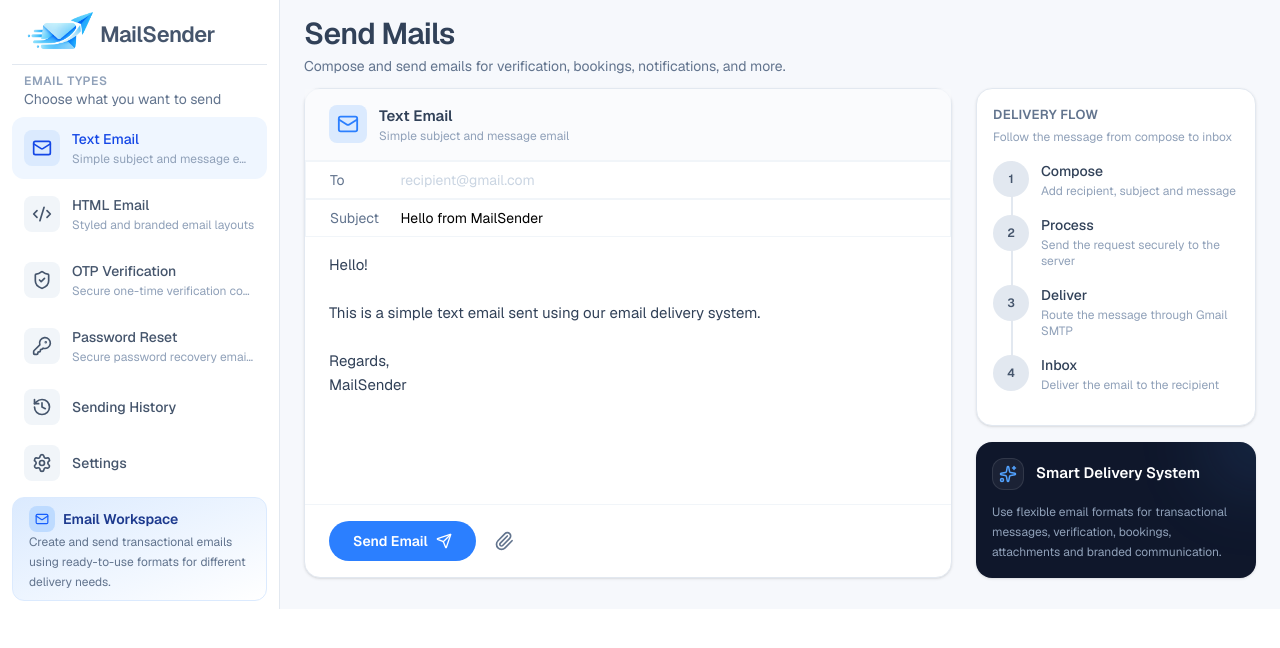
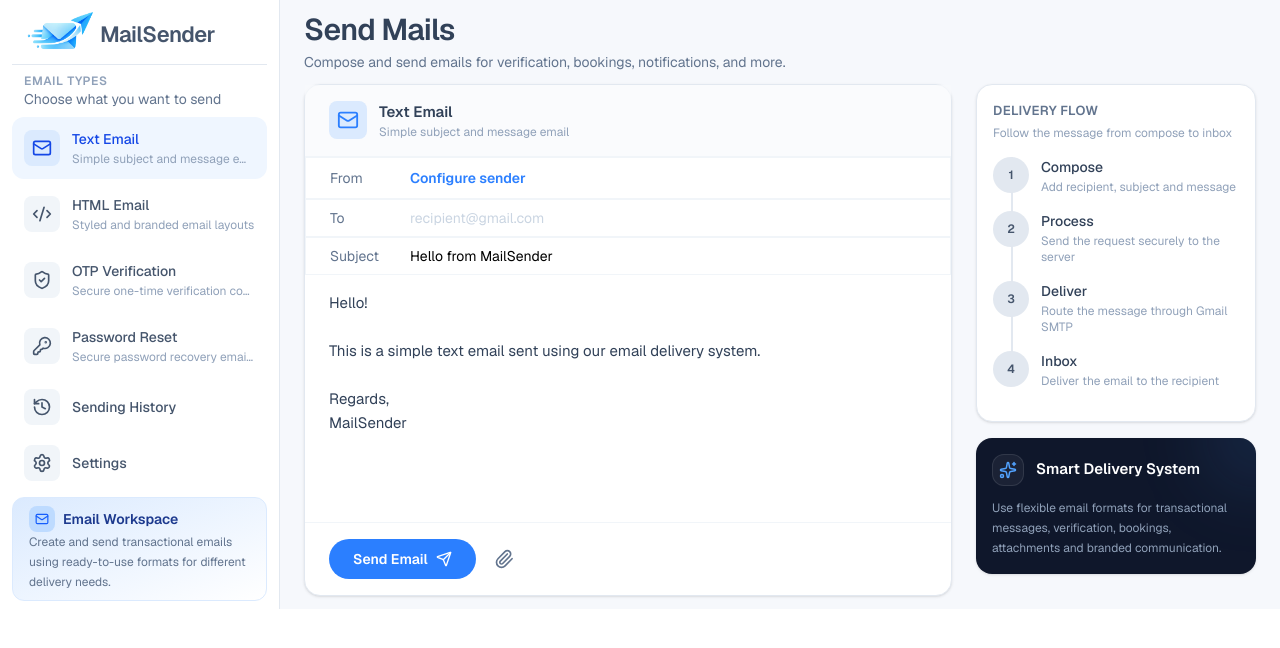
Before and after one commit to AdityaSingh-18/mail-sender, a Next.js app: page / in a window 1280 px wide. Shown: the top 648 px of the page. Built offline with nearby package versions, Linux system fonts and the light colour scheme.

Commit message:
feat: persistent sender details and added sender details in mail composer

```diff
--- a/app/components/EmailWorkspace.tsx
+++ b/app/components/EmailWorkspace.tsx
@@ -35,10 +35,16 @@ const steps = [
 
 type EmailWorkspaceProps = {
   selectedEmailType: EmailTypeId;
+  senderName: string;
+  senderEmail: string;
+  onOpenSettings: () => void;
 };
 
 export const EmailWorkspace = ({
   selectedEmailType,
+  senderName,
+  senderEmail,
+  onOpenSettings,
 }: EmailWorkspaceProps) => {
   const [recipient, setRecipient] = useState("");
   const [subject, setSubject] = useState(emailTemplates.text.subject);
@@ -55,7 +61,7 @@ export const EmailWorkspace = ({
   const EmailIcon = selectedType.icon;
 
   return (
-    <section className="flex-1 p-4 md:px-6">
+    <section className="flex-1 p-3 md:px-6">
       <div className="mb-3">
         <h2 className="text-2xl md:text-3xl text-slate-700 font-semibold tracking-tight">
           Send Mails
@@ -82,9 +88,33 @@ export const EmailWorkspace = ({
             </div>
           </div>
           <div className="flex items-center border border-slate-100 px-4 md:px-6">
+            <label className="w-[80px] shrink-0 py-2 text-sm text-slate-500">
+              From
+            </label>
+
+            <div className="py-2">
+              {senderEmail.trim() ? (
+                <p className="truncate text-sm text-slate-700">
+                  {senderName.trim() || senderEmail.trim()}{" "}
+                  <span className="text-slate-400">
+                    &lt;{senderEmail.trim()}&gt;
+                  </span>
+                </p>
+              ) : (
+                <button
+                  type="button"
+                  onClick={onOpenSettings}
+                  className="text-sm font-semibold text-blue-500 hover:text-blue-600"
+                >
+                  Configure sender
+                </button>
+              )}
+            </div>
+          </div>
+          <div className="flex items-center border border-slate-100 px-4 md:px-6">
             <label
               htmlFor="recipient"
-              className="w-[80px] text-sm text-slate-500 py-2"
+              className="w-[80px] shrink-0 text-sm text-slate-500 py-2"
             >
               To
             </label>
@@ -102,7 +132,7 @@ export const EmailWorkspace = ({
           <div className="flex items-center border border-slate-100 px-4 md:px-6">
             <label
               htmlFor="subject"
-              className="w-[80px] text-sm text-slate-500 py-2"
+              className="w-[80px] shrink-0 text-sm text-slate-500 py-2"
             >
               Subject
             </label>
@@ -128,9 +158,8 @@ export const EmailWorkspace = ({
                 ? "Edit your HTML email..."
                 : "Write your email..."
             }
-            className={`min-h-[260px] w-full resize-none p-4 md:px-6 text-[15px] leading-6 text-slate-700 outline-none placeholder:text-slate-300 ${
-              selectedEmailType === "html" ? "font-mono" : ""
-            }`}
+            className={`min-h-60 w-full resize-none p-4 md:px-6 text-[15px] leading-6 text-slate-700 outline-none
+              placeholder:text-slate-300 sidebar-scroll ${selectedEmailType === "html" ? "font-mono" : ""}`}
           />
           <div className="flex items-center border-t border-slate-100 p-4 md:px-6">
             <button
--- a/app/components/SettingsPanel.tsx
+++ b/app/components/SettingsPanel.tsx
@@ -13,15 +13,32 @@ import {
   UserRound,
 } from "lucide-react";
 
-export const SettingsPanel = () => {
-  const [senderName, setSenderName] = useState("");
-  const [senderEmail, setSenderEmail] = useState("");
-  const [appPassword, setAppPassword] = useState("");
+type SettingsPanelProps = {
+  senderName: string;
+  onSenderNameChange: (value: string) => void;
+  senderEmail: string;
+  onSenderEmailChange: (value: string) => void;
+  appPassword: string;
+  onAppPasswordChange: (value: string) => void;
+  onSaveSettings: () => boolean;
+};
+
+export const SettingsPanel = ({
+  senderName,
+  onSenderNameChange,
+  senderEmail,
+  onSenderEmailChange,
+  appPassword,
+  onAppPasswordChange,
+  onSaveSettings,
+}: SettingsPanelProps) => {
   const [showAppPassword, setShowAppPassword] = useState(false);
   const [validationError, setValidationError] = useState("");
+  const [statusMessage, setStatusMessage] = useState("");
 
   const clearFeedback = () => {
     setValidationError("");
+    setStatusMessage("");
   };
 
   const validateSettings = () => {
@@ -54,9 +71,28 @@ export const SettingsPanel = () => {
     event.preventDefault();
     clearFeedback();
 
-    if (!validateSettings()) {
+    if (!senderName.trim()) {
+      setValidationError("Please enter a sender name.");
       return;
     }
+
+    if (!senderEmail.trim()) {
+      setValidationError("Please enter a sender email address.");
+      return;
+    }
+
+    const emailPattern = /^[^\s@]+@[^\s@]+\.[^\s@]+$/;
+    if (!emailPattern.test(senderEmail.trim())) {
+      setValidationError("Please enter a valid sender email address.");
+      return;
+    }
+
+    if (!onSaveSettings()) {
+      setStatusMessage("Unable to save settings in this browser.");
+      return;
+    }
+
+    setStatusMessage("Sender settings saved successfully.");
   };
 
   const handleTestConnection = () => {
@@ -77,7 +113,7 @@ export const SettingsPanel = () => {
     .join("") || "YN";
 
   return (
-    <section className="flex-1 p-4 md:px-6">
+    <section className="flex-1 p-3 md:px-6">
       <div className="mb-3">
         <h2 className="text-2xl md:text-3xl text-slate-700 font-semibold tracking-tight">
           Settings
@@ -127,7 +163,7 @@ export const SettingsPanel = () => {
                   autoComplete="name"
                   value={senderName}
                   onChange={(event) => {
-                    setSenderName(event.target.value);
+                    onSenderNameChange(event.target.value);
                     clearFeedback();
                   }}
                   placeholder="Your name or business name"
@@ -154,7 +190,7 @@ export const SettingsPanel = () => {
                   autoComplete="email"
                   value={senderEmail}
                   onChange={(event) => {
-                    setSenderEmail(event.target.value);
+                    onSenderEmailChange(event.target.value);
                     clearFeedback();
                   }}
                   placeholder="your-email@gmail.com"
@@ -181,7 +217,7 @@ export const SettingsPanel = () => {
                   autoComplete="new-password"
                   value={appPassword}
                   onChange={(event) => {
-                    setAppPassword(event.target.value);
+                    onAppPasswordChange(event.target.value);
                     clearFeedback();
                   }}
                   placeholder="Enter your App Password"
@@ -214,6 +250,15 @@ export const SettingsPanel = () => {
                 <AlertCircle size={17} className="mt-0.5 shrink-0" />
                 <p>{validationError}</p>
               </div>
+            )}
+
+            {statusMessage && (
+              <p
+                role="status"
+                className="rounded-lg border border-blue-100 bg-blue-50 p-2.5 text-sm text-blue-800"
+              >
+                {statusMessage}
+              </p>
             )}
 
             <div className="flex flex-wrap items-center gap-2 border-t border-slate-100 pt-4">
--- a/app/page.tsx
+++ b/app/page.tsx
@@ -1,14 +1,40 @@
 "use client";
 
-import { useState } from "react";
+import { useEffect, useState } from "react";
 import { EmailWorkspace } from "@/components/EmailWorkspace";
 import { Sidebar, type SidebarSection } from "@/components/Sidebar";
 import { SettingsPanel } from "@/components/SettingsPanel";
 import type { EmailTypeId } from "@/data/email-types";
+import {loadSenderProfile, saveSenderProfile} from "@/utils/sender-settings";
 
 export default function Home() {
   const [selectedEmailType, setSelectedEmailType] = useState<EmailTypeId>("text");
   const [activeSection, setActiveSection] = useState<SidebarSection>("email");
+  const [senderName, setSenderName] = useState("");
+  const [senderEmail, setSenderEmail] = useState("");
+  const [appPassword, setAppPassword] = useState("");
+
+  useEffect(() => {
+    const profile = loadSenderProfile();
+
+    setSenderName(profile.senderName);
+    setSenderEmail(profile.senderEmail);
+  }, []);
+
+  const handleSaveSettings = () => {
+    const profile = {
+      senderName: senderName.trim(),
+      senderEmail: senderEmail.trim(),
+    };
+
+    const saved = saveSenderProfile(profile);
+    if (saved) {
+      setSenderName(profile.senderName);
+      setSenderEmail(profile.senderEmail);
+    }
+
+    return saved;
+  };
 
   return (
     <div className="flex justify-center bg-[#f6f8fc]">
@@ -21,7 +47,25 @@ export default function Home() {
         }}
         onSelectSection={setActiveSection}
       />
-      {activeSection === "settings" ? <SettingsPanel /> : <EmailWorkspace selectedEmailType={selectedEmailType} />}
+
+      {activeSection === "settings" ? (
+        <SettingsPanel
+          senderName={senderName}
+          onSenderNameChange={setSenderName}
+          senderEmail={senderEmail}
+          onSenderEmailChange={setSenderEmail}
+          appPassword={appPassword}
+          onAppPasswordChange={setAppPassword}
+          onSaveSettings={handleSaveSettings}
+        />
+      ) : (
+        <EmailWorkspace
+          selectedEmailType={selectedEmailType}
+          senderName={senderName}
+          senderEmail={senderEmail}
+          onOpenSettings={() => setActiveSection("settings")}
+        />
+      )}
     </div>
   );
 }
--- /dev/null
+++ b/app/utils/sender-settings.ts
@@ -0,0 +1,56 @@
+export type SenderProfile = {
+  senderName: string;
+  senderEmail: string;
+};
+
+const STORAGE_KEY = "mailsender.sender-profile";
+
+export function loadSenderProfile(): SenderProfile {
+  const emptyProfile: SenderProfile = {
+    senderName: "",
+    senderEmail: "",
+  };
+
+  if (typeof window === "undefined") {
+    return emptyProfile;
+  }
+
+  try {
+    const stored = localStorage.getItem(STORAGE_KEY);
+    if (!stored) {
+      return emptyProfile;
+    }
+
+    const parsed: unknown = JSON.parse(stored);
+    if (typeof parsed !== "object" || parsed === null) {
+      return emptyProfile;
+    }
+
+    const profile = parsed as Record<string, unknown>;
+    return {
+      senderName: typeof profile.senderName === "string"
+        ? profile.senderName
+        : "",
+      senderEmail: typeof profile.senderEmail === "string"
+        ? profile.senderEmail
+        : "",
+    };
+  } catch {
+    return emptyProfile;
+  }
+}
+
+export function saveSenderProfile(
+  profile: SenderProfile,
+): boolean {
+  try {
+    localStorage.setItem(
+      STORAGE_KEY,
+      JSON.stringify(profile),
+    );
+
+    return true;
+  } catch {
+    return false;
+  }
+}
```
